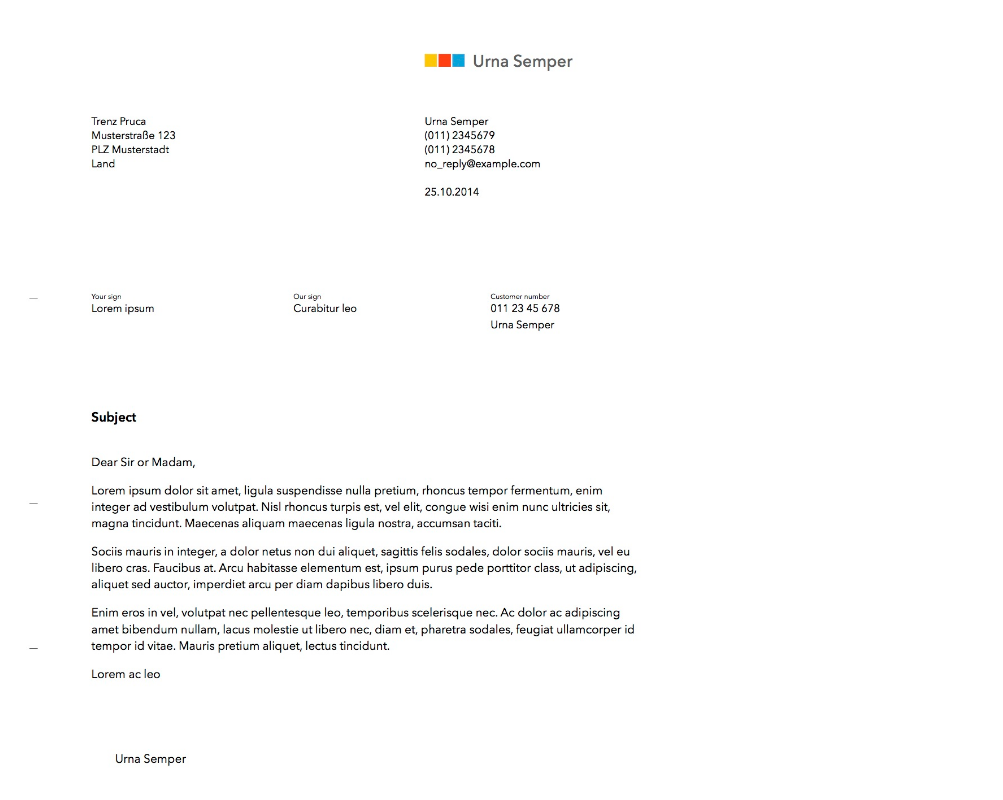
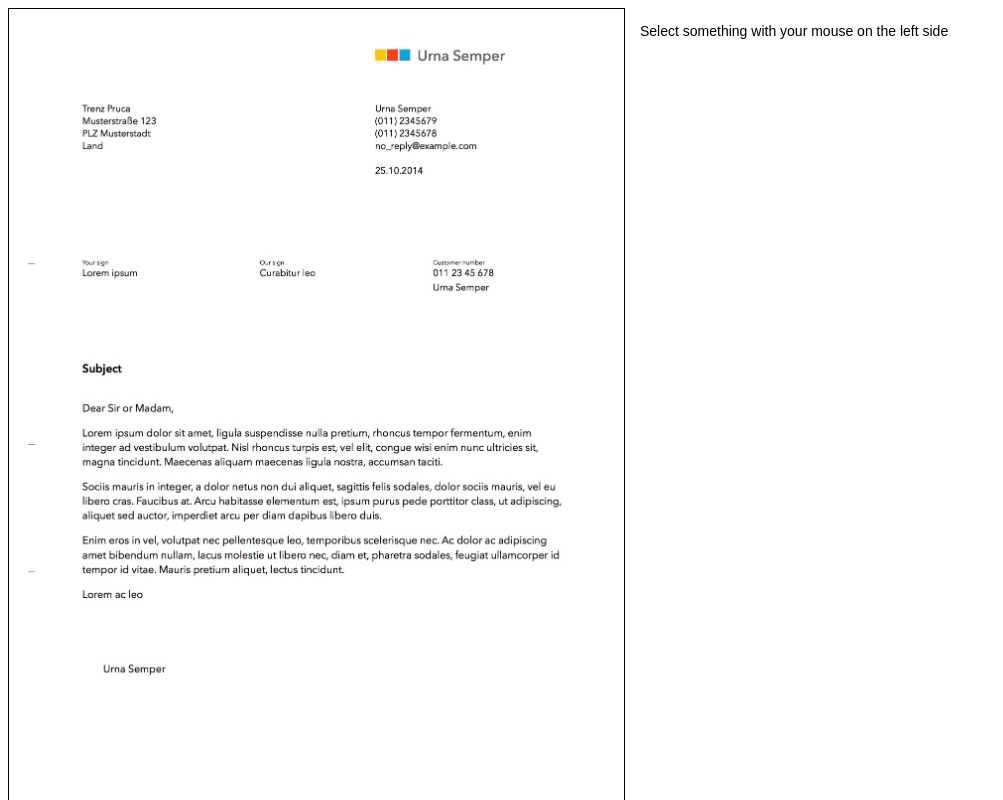
Before and after one commit to casavi/react-region-select, a React app: page / in a window 1280 px wide. Shown: the top 800 px of the page, without its empty margins (0-1003 px from the left). Built offline with nearby package versions, Linux system fonts and the light colour scheme.

Commit message:
More complex example

```diff
--- a/src/example/App.js
+++ b/src/example/App.js
@@ -43,10 +43,22 @@ class App extends Component {
 	}
 	render() {
 		return (
-			<div>
-				<RegionSelect maxRegions={1} regions={this.state.regions} onChange={this.onChange} regionRenderer={this.regionRenderer}>
-					<img src='/static/example-doc.jpg' width='700px'/>
-				</RegionSelect>
+			<div style={{ display: 'flex' }}>
+				<div style={{ flexGrow: 1, flexShrink: 1, width: '50%' }}>
+					<RegionSelect
+						maxRegions={1}
+						regions={this.state.regions}
+						constraint
+						onChange={this.onChange}
+						regionRenderer={this.regionRenderer}
+						style={{ border: '1px solid black' }}
+					>
+						<img src='/static/example-doc.jpg' width='100%'/>
+					</RegionSelect>
+				</div>
+				<div style={{ flexGrow: 1, flexShrink: 1, width: '50%', padding: 15 }}>
+					Select something with your mouse on the left side
+				</div>
 			</div>
 		);
 	}
```
